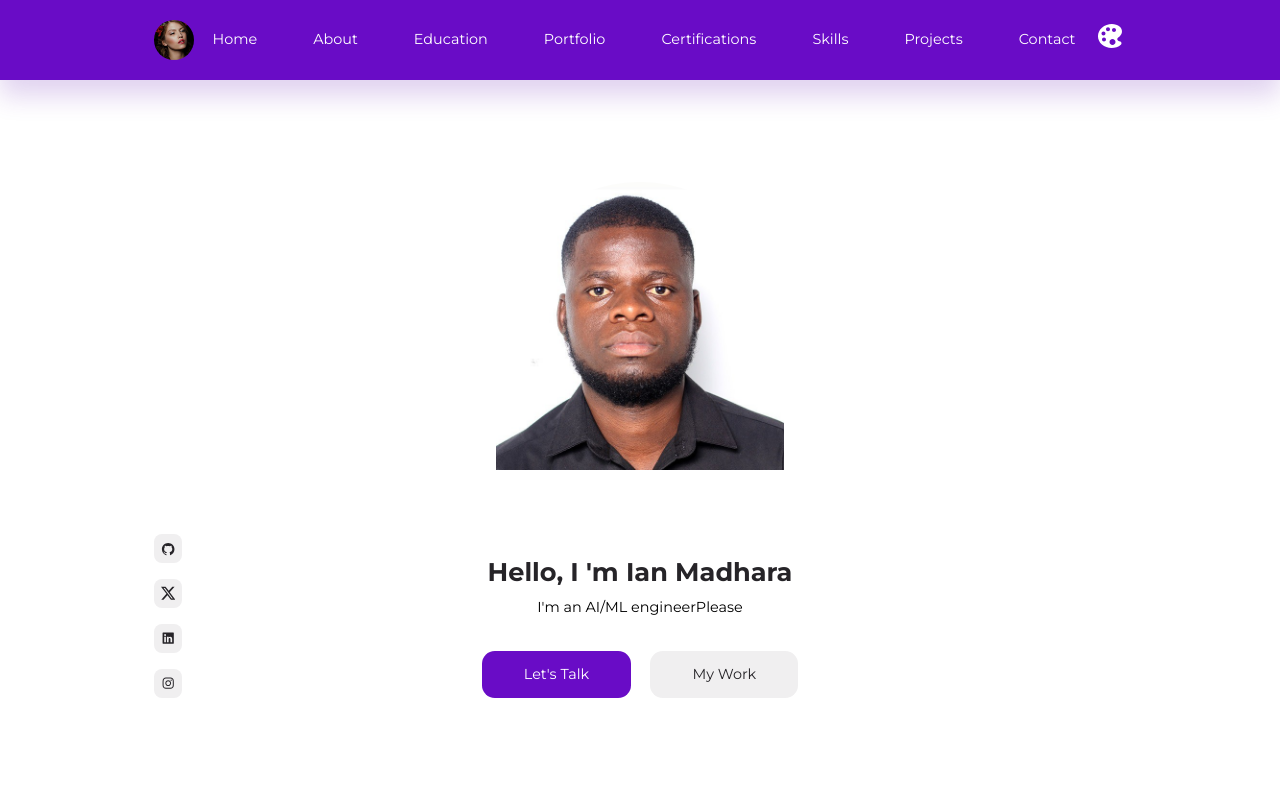
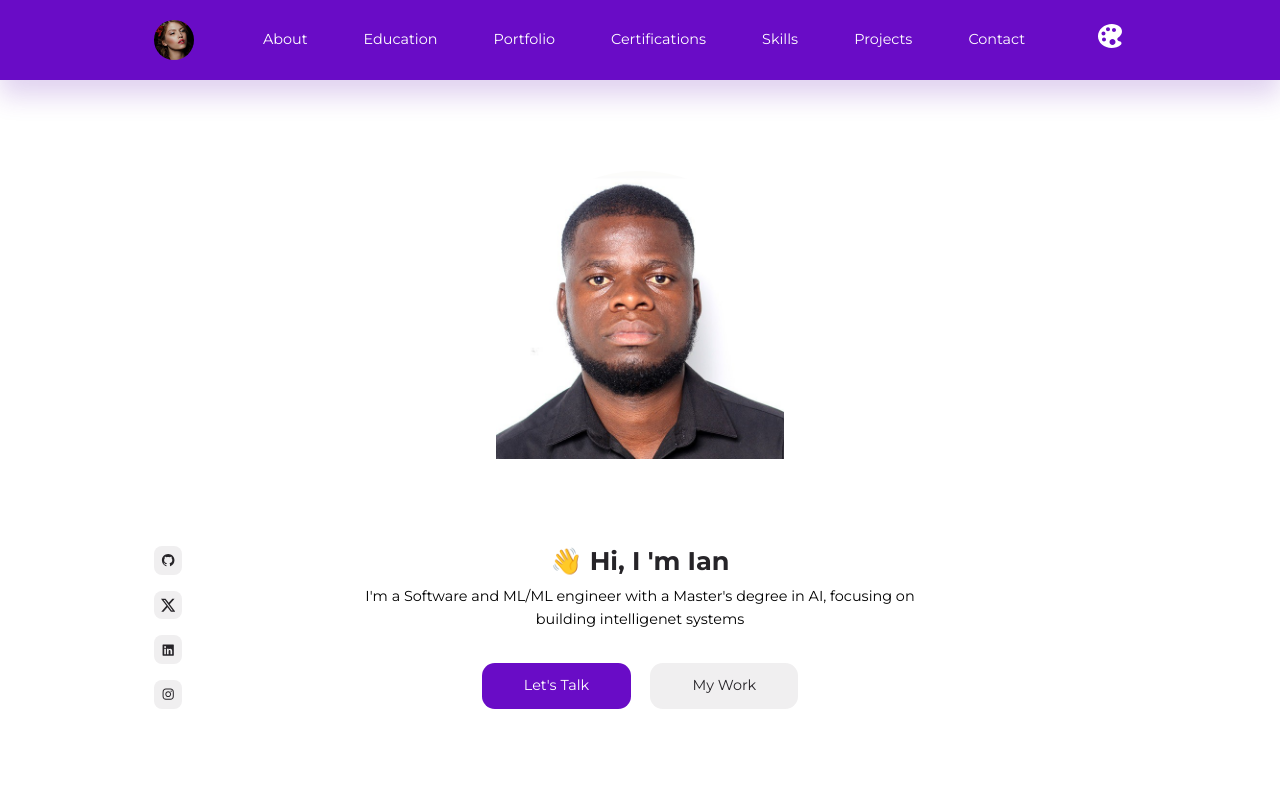
Before and after one commit to iannyFARUE/ian-portfolio, a React (Vite) app: page / in a window 1280 px wide. Shown: the top 800 px of the page. Built offline with nearby package versions, Linux system fonts and the light colour scheme.

Commit message:
added more contents on homepage

```diff
--- a/src/pages/header/Header.jsx
+++ b/src/pages/header/Header.jsx
@@ -9,10 +9,10 @@ function Header() {
         <div className="header__profile">
           <img src={HeaderImage} alt="Header Portrait" />
         </div>
-        <h3>Hello, I 'm Ian Madhara</h3>
+        <h3>&#x1F44B; Hi, I 'm Ian </h3>
         <p>
-          I'm an AI/ML engineer
-          <span>Please </span>
+          I'm a Software and ML/ML engineer with a Master's degree in AI,
+          focusing on building intelligenet systems
         </p>
         <div className="header__cta">
           <a href="#contact" className="btn primary">
--- a/src/pages/navbar/menu.js
+++ b/src/pages/navbar/menu.js
@@ -1,5 +1,4 @@
 const data = [
-  { id: 1, link: "#", title: "Home" },
   { id: 2, link: "#about", title: "About" },
   { id: 3, link: "#education", title: "Education" },
   { id: 4, link: "#portfolio", title: "Portfolio" },
```
